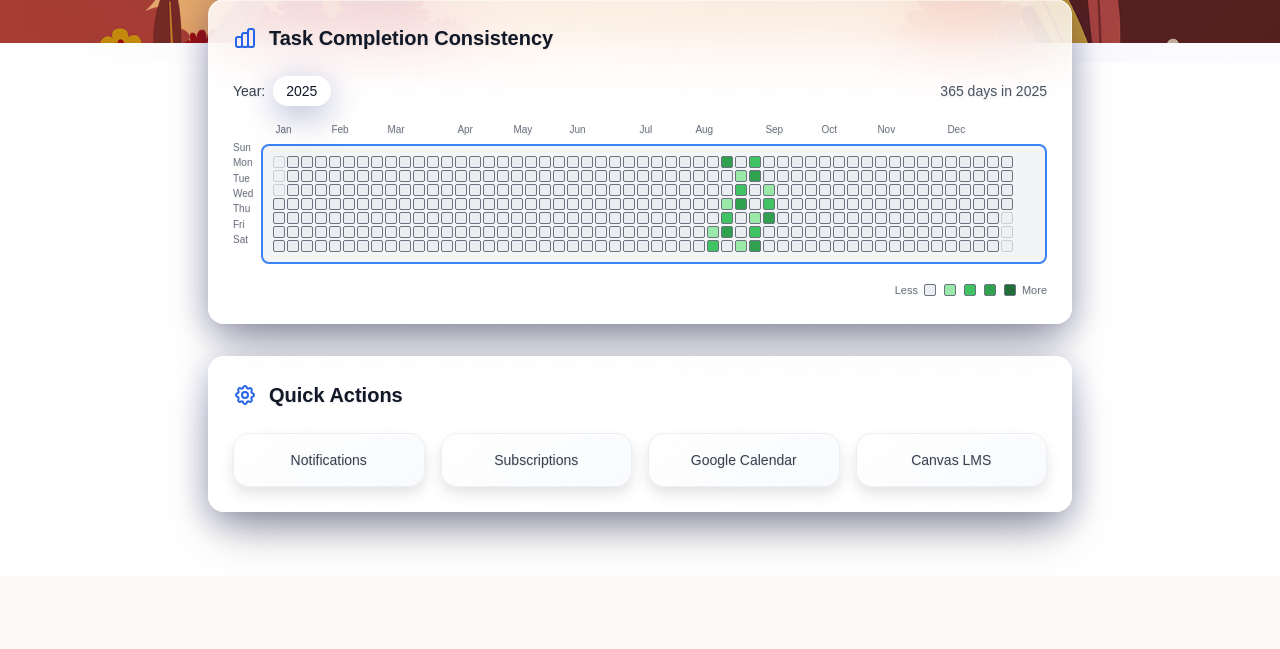
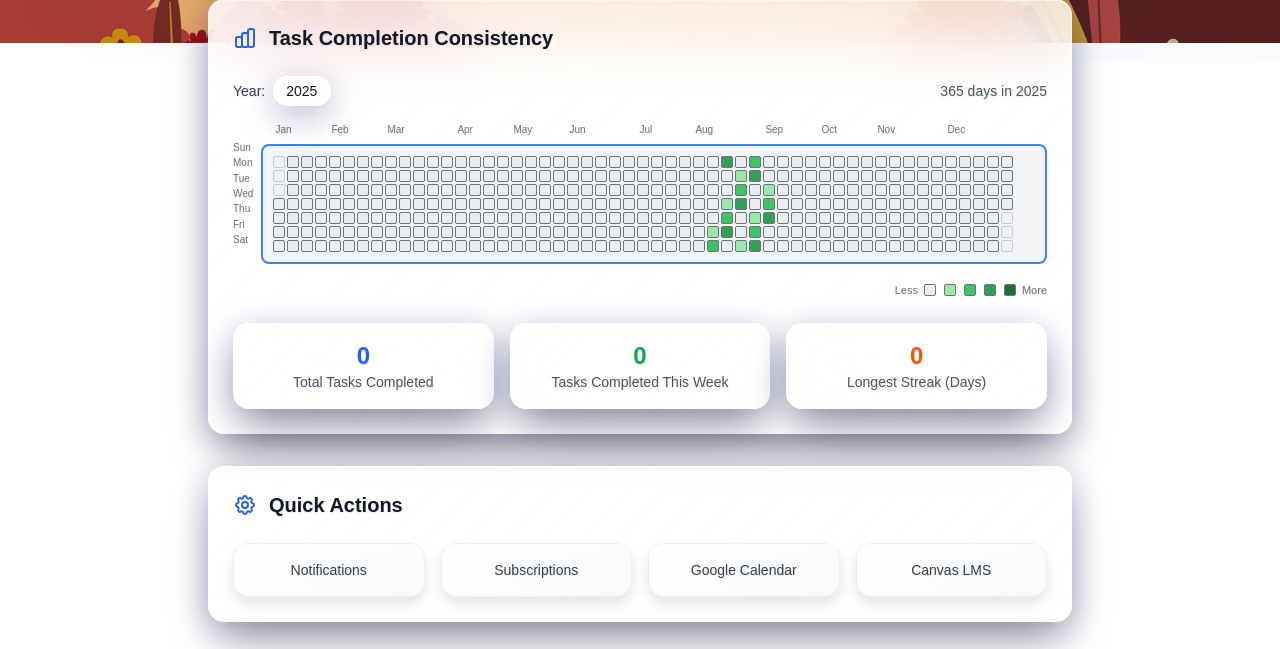
Before and after one commit to rayedriasat/intelligent_task_planner, a Django app: page /profile/ in a window 1280 px wide. Shown: the part 757-1406 px from the top of the page. Before the commit the page ends 1305 px from the top, so only its background shows below. Run offline with Django 5.2, Linux system fonts and the light colour scheme; the visitor is signed in with stand-in values (Sample User, id 1); data that the repository does not hold is empty; parts of the project's set-up code (start-up, migrations or seed data) failed here and were passed over; some libraries are stand-ins or nearby versions.

Commit message:
Adding Statistics section to the profile

```diff
--- a/planner/templates/planner/profile.html
+++ b/planner/templates/planner/profile.html
@@ -332,6 +332,22 @@
 
         <!-- Tooltip -->
         <div id="heatmapTooltip" class="heatmap-tooltip opacity-0"></div>
+
+        <!-- Statistics Section -->
+        <div class="mt-6 grid grid-cols-1 md:grid-cols-3 gap-4">
+            <div class="glass-card p-4 text-center">
+                <div class="text-2xl font-bold text-blue-600 dark:text-blue-400">{{ consistency_stats.total_completed|default:0 }}</div>
+                <div class="text-sm text-gray-600 dark:text-gray-400">Total Tasks Completed</div>
+            </div>
+            <div class="glass-card p-4 text-center">
+                <div class="text-2xl font-bold text-green-600 dark:text-green-400">{{ consistency_stats.completed_this_week|default:0 }}</div>
+                <div class="text-sm text-gray-600 dark:text-gray-400">Tasks Completed This Week</div>
+            </div>
+            <div class="glass-card p-4 text-center">
+                <div class="text-2xl font-bold text-orange-600 dark:text-orange-400">{{ consistency_stats.longest_streak|default:0 }}</div>
+                <div class="text-sm text-gray-600 dark:text-gray-400">Longest Streak (Days)</div>
+            </div>
+        </div>
     </div>
 
     <!-- Quick Actions -->
--- a/planner/views/task_views.py
+++ b/planner/views/task_views.py
@@ -4,6 +4,7 @@ from django.contrib.auth.mixins import LoginRequiredMixin
 from django.views.generic import ListView, CreateView, UpdateView, DeleteView, DetailView, TemplateView
 from django.urls import reverse_lazy, reverse
 from django.http import JsonResponse, HttpResponse
+from django.shortcuts import redirect
 from django.views.decorators.http import require_POST
 from django.views.decorators.csrf import csrf_exempt
 from django.contrib import messages
@@ -315,15 +316,25 @@ class ProfileView(LoginRequiredMixin, TemplateView):
         # Get task completion stats for consistency report
         current_year = timezone.now().year
 
-        # Calculate total tasks completed this year
-        year_start = timezone.make_aware(datetime(current_year, 1, 1))
-        year_end = timezone.make_aware(datetime(current_year, 12, 31, 23, 59, 59))
+        # Calculate total tasks completed (all time)
+        total_completed = Task.objects.filter(
+            user=self.request.user,
+            status='completed'
+        ).count()
 
-        completed_this_year = Task.objects.filter(
+        # Calculate total tasks completed this week
+        today = timezone.now().date()
+        week_start = today - timedelta(days=today.weekday())  # Monday of current week
+        week_end = week_start + timedelta(days=6)  # Sunday of current week
+
+        week_start_datetime = timezone.make_aware(datetime.combine(week_start, datetime.min.time()))
+        week_end_datetime = timezone.make_aware(datetime.combine(week_end, datetime.max.time()))
+
+        completed_this_week = Task.objects.filter(
             user=self.request.user,
             status='completed',
-            updated_at__gte=year_start,
-            updated_at__lte=year_end
+            updated_at__gte=week_start_datetime,
+            updated_at__lte=week_end_datetime
         ).count()
 
         # Get current streak (consecutive days with completed tasks)
@@ -347,6 +358,26 @@ class ProfileView(LoginRequiredMixin, TemplateView):
             # Limit to reasonable streak length
             if current_streak > 365:
                 break
+
+        # Calculate longest streak ever
+        longest_streak = 0
+        temp_streak = 0
+        check_date = today
+
+        # Go back from today to find all streaks
+        for days_back in range(730):  # Check last 2 years for performance
+            check_date = today - timedelta(days=days_back)
+            day_completed = Task.objects.filter(
+                user=self.request.user,
+                status='completed',
+                updated_at__date=check_date
+            ).exists()
+
+            if day_completed:
+                temp_streak += 1
+                longest_streak = max(longest_streak, temp_streak)
+            else:
+                temp_streak = 0
 
         # Calculate completion rate for this month
         month_start = timezone.now().replace(day=1, hour=0, minute=0, second=0, microsecond=0)
@@ -372,8 +403,10 @@ class ProfileView(LoginRequiredMixin, TemplateView):
             'google_integration': google_integration,
             'canvas_integration': canvas_integration,
             'consistency_stats': {
-                'completed_this_year': completed_this_year,
+                'total_completed': total_completed,
+                'completed_this_week': completed_this_week,
                 'current_streak': current_streak,
+                'longest_streak': longest_streak,
                 'completion_rate': round(completion_rate, 1),
                 'current_year': current_year
             }
```
